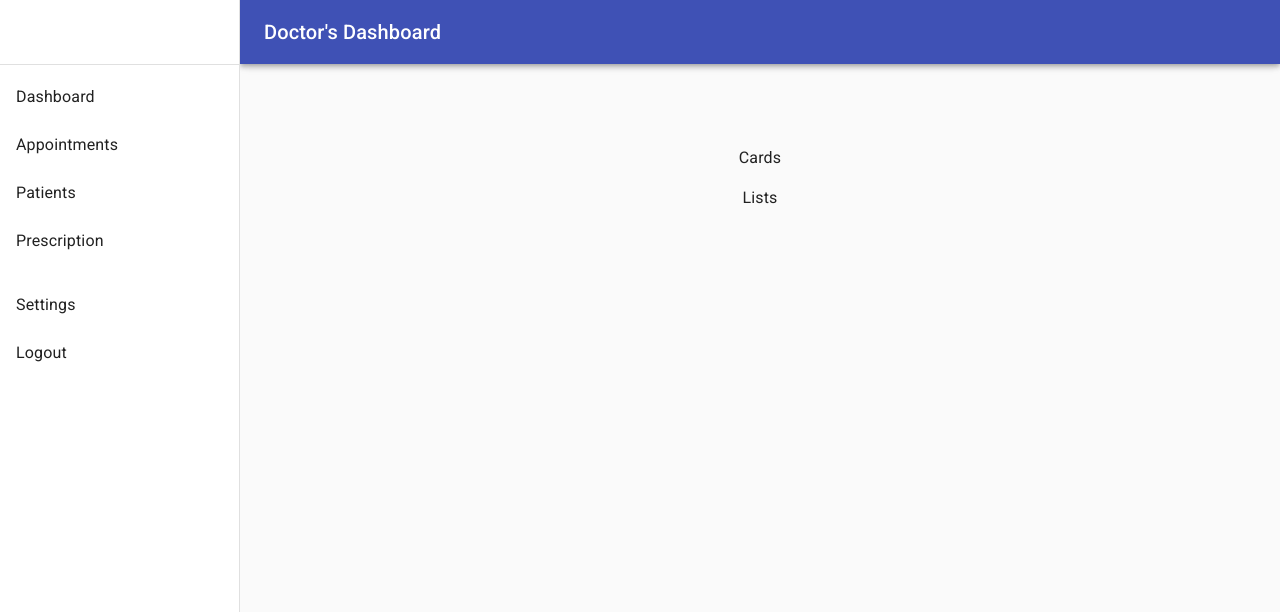
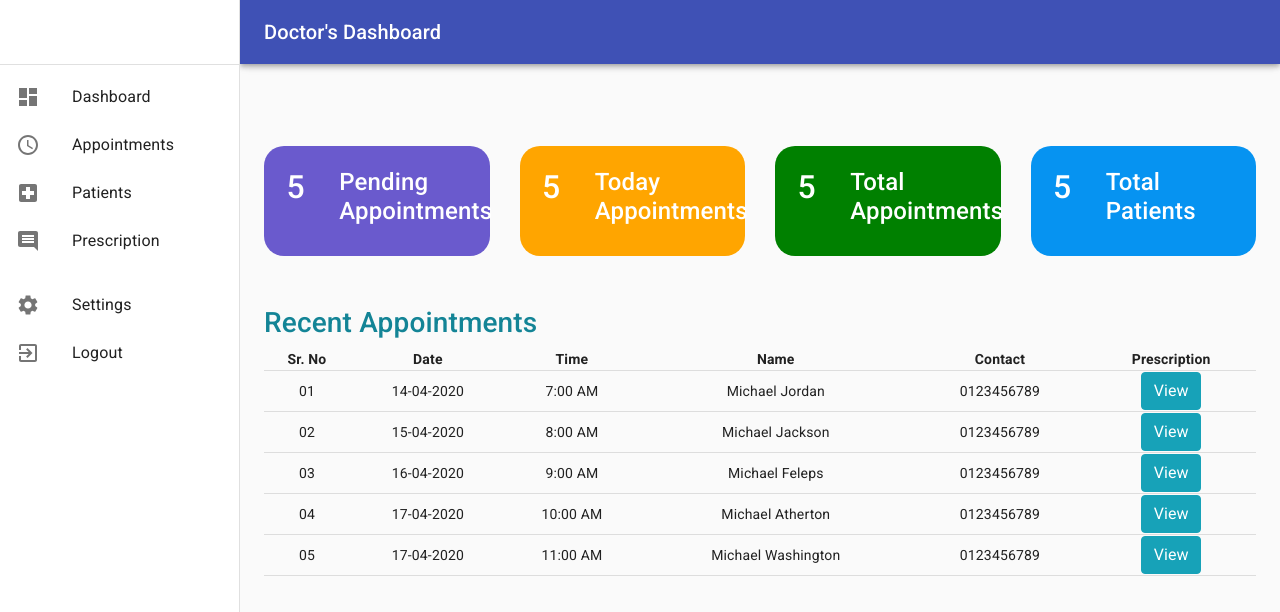
Before and after one commit to masrur-sakib/doctors-website, a React (Create React App) app: page /dashboard in a window 1280 px wide. Shown: the top 612 px of the page. Built offline with nearby package versions, Linux system fonts and the light colour scheme.

Commit message:
Dassboard Design Complete

```diff
--- a/src/Components/Dashboard/Dashboard.css
+++ b/src/Components/Dashboard/Dashboard.css
@@ -0,0 +1,29 @@
+.recent_appointments{
+    margin-top: 50px;
+    color: #138496;
+    text-align: left;
+}
+.appointments{
+    padding: 10%;
+    color: white;
+    border-radius: 20px;
+    text-align: left;
+}
+.pending{
+    background-color: slateblue;
+}
+.today{
+    background-color: orange;
+}
+.total{
+    background-color: green;
+}
+.cumulative{
+    background-color: rgb(6, 147, 241);
+}
+.table_style{
+    width: 100%;
+}
+th, td {
+    border-bottom: 1px solid #ddd;
+  }
--- a/src/Components/Dashboard/Dashboard.js
+++ b/src/Components/Dashboard/Dashboard.js
@@ -6,6 +6,13 @@ import Divider from '@material-ui/core/Divider';
 import Drawer from '@material-ui/core/Drawer';
 import Hidden from '@material-ui/core/Hidden';
 import IconButton from '@material-ui/core/IconButton';
+import DashboardIcon from '@material-ui/icons/Dashboard';
+import ScheduleIcon from '@material-ui/icons/Schedule';
+import LocalHospitalIcon from '@material-ui/icons/LocalHospital';
+import CommentIcon from '@material-ui/icons/Comment';
+import SettingsIcon from '@material-ui/icons/Settings';
+import ExitToAppIcon from '@material-ui/icons/ExitToApp';
+
 import InboxIcon from '@material-ui/icons/MoveToInbox';
 import List from '@material-ui/core/List';
 import ListItem from '@material-ui/core/ListItem';
@@ -16,6 +23,7 @@ import MenuIcon from '@material-ui/icons/Menu';
 import Toolbar from '@material-ui/core/Toolbar';
 import Typography from '@material-ui/core/Typography';
 import { makeStyles, useTheme } from '@material-ui/core/styles';
+import './Dashboard.css'
 
 const drawerWidth = 240;
 
@@ -67,17 +75,24 @@ function Dashboard(props) {
             <div className={classes.toolbar} />
             <Divider />
             <List>
-        {['Dashboard', 'Appointments', 'Patients', 'Prescription'].map((text, index) => (
+                {['Dashboard', 'Appointments'].map((text, index) => (
                     <ListItem button key={text}>
-            {/* <ListItemIcon>{index % 2 === 0 ? <InboxIcon /> : <MailIcon />}</ListItemIcon> */}
+                        <ListItemIcon>{index % 2 === 0 ? <DashboardIcon /> : <ScheduleIcon />}</ListItemIcon>
+                        <ListItemText primary={text} />
+                    </ListItem>
+                ))}
+                {['Patients', 'Prescription'].map((text, index) => (
+                    <ListItem button key={text}>
+                        <ListItemIcon>{index % 2 === 0 ? <LocalHospitalIcon /> : <CommentIcon />}</ListItemIcon>
                         <ListItemText primary={text} />
                     </ListItem>
                 ))}
             </List>
+
             <List>
                 {['Settings', 'Logout'].map((text, index) => (
                     <ListItem button key={text}>
-            {/* <ListItemIcon>{index % 2 === 0 ? <InboxIcon /> : <MailIcon />}</ListItemIcon> */}
+                        <ListItemIcon>{index % 2 === 0 ? <SettingsIcon /> : <ExitToAppIcon />}</ListItemIcon>
                         <ListItemText primary={text} />
                     </ListItem>
                 ))}
@@ -137,14 +152,114 @@ function Dashboard(props) {
             </nav>
             <main className={classes.content}>
                 <div className={classes.toolbar} />
-        <Typography paragraph>
-          Cards
-        </Typography>
-        <Typography paragraph>
-          Lists
-        </Typography>
+                <div class="row">
+                    <div class="col-md-3">
+                        <div class="pending appointments">
+                            <div class="row">
+                                <div class="col-md-3">
+                                    <h2 id="pending_appointments">5</h2>
+                                </div>
+                                <div class="col-md-9">
+                                    <h4>Pending Appointments</h4>
+                                </div>
+                            </div>
+                        </div>
+                    </div>
+                    <div class="col-md-3">
+                        <div class="today appointments">
+                            <div class="row">
+                                <div class="col-md-3">
+                                    <h2 id="today_appointments">5</h2>
+                                </div>
+                                <div class="col-md-9">
+                                    <h4>Today Appointments</h4>
+                                </div>
+                            </div>
+
+                        </div>
+                    </div>
+                    <div class="col-md-3">
+                        <div class="total appointments">
+                            <div class="row">
+                                <div class="col-md-3">
+                                    <h2 id="total_appointments">5</h2>
+                                </div>
+                                <div class="col-md-9">
+                                    <h4>Total Appointments</h4>
+                                </div>
+                            </div>
+                        </div>
+                    </div>
+                    <div class="col-md-3">
+                        <div class="cumulative appointments">
+                            <div class="row">
+                                <div class="col-md-3">
+                                    <h2 id="cumulative_appointments">5</h2>
+                                </div>
+                                <div class="col-md-9">
+                                    <h4>Total Patients</h4>
+                                </div>
+                            </div>
+                        </div>
+                    </div>
+                </div>
+                <div>
+                    <h3 className='recent_appointments'>Recent Appointments</h3>
+                    <div>
+                        <table className='table_style'>
+                            <tr>
+                                <th>Sr. No</th>
+                                <th>Date</th>
+                                <th>Time</th>
+                                <th>Name</th>
+                                <th>Contact</th>
+                                <th>Prescription</th>
+                            </tr>
+                            <tr>
+                                <td>01</td>
+                                <td>14-04-2020</td>
+                                <td>7:00 AM</td>
+                                <td>Michael Jordan</td>
+                                <td>0123456789</td>
+                                <th><button className='btn btn-info' >View</button></th>
+                            </tr>
+                            <tr>
+                                <td>02</td>
+                                <td>15-04-2020</td>
+                                <td>8:00 AM</td>
+                                <td>Michael Jackson</td>
+                                <td>0123456789</td>
+                                <th><button className='btn btn-info'>View</button></th>
+                            </tr>
+                            <tr>
+                                <td>03</td>
+                                <td>16-04-2020</td>
+                                <td>9:00 AM</td>
+                                <td>Michael Feleps</td>
+                                <td>0123456789</td>
+                                <th><button className='btn btn-info'>View</button></th>
+                            </tr>
+                            <tr>
+                                <td>04</td>
+                                <td>17-04-2020</td>
+                                <td>10:00 AM</td>
+                                <td>Michael Atherton</td>
+                                <td>0123456789</td>
+                                <th><button className='btn btn-info'>View</button></th>
+                            </tr>
+                            <tr>
+                                <td>05</td>
+                                <td>17-04-2020</td>
+                                <td>11:00 AM</td>
+                                <td>Michael Washington</td>
+                                <td>0123456789</td>
+                                <th><button className='btn btn-info'>View</button></th>
+                            </tr>
+                        </table>
+                    </div>
+                </div>
             </main>
-    </div>
+        </div >
     );
 }
 
```
Lines whose indentation alone changed are shown as unchanged.
